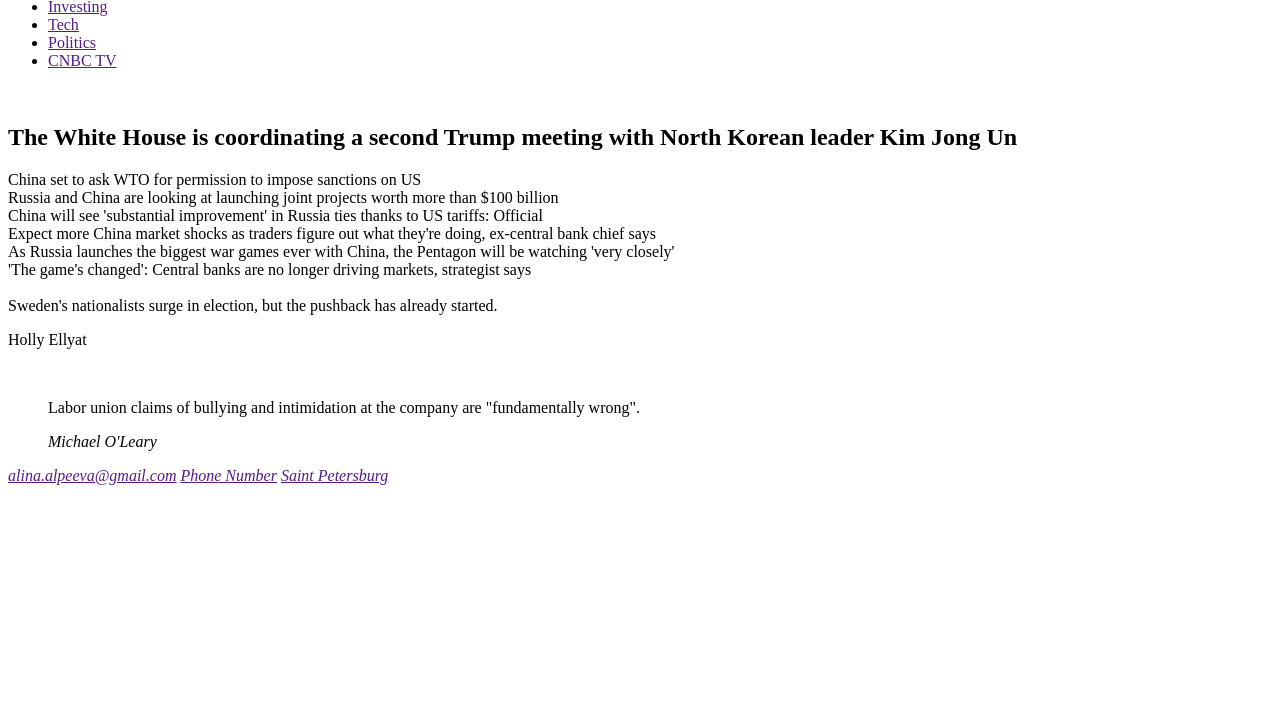
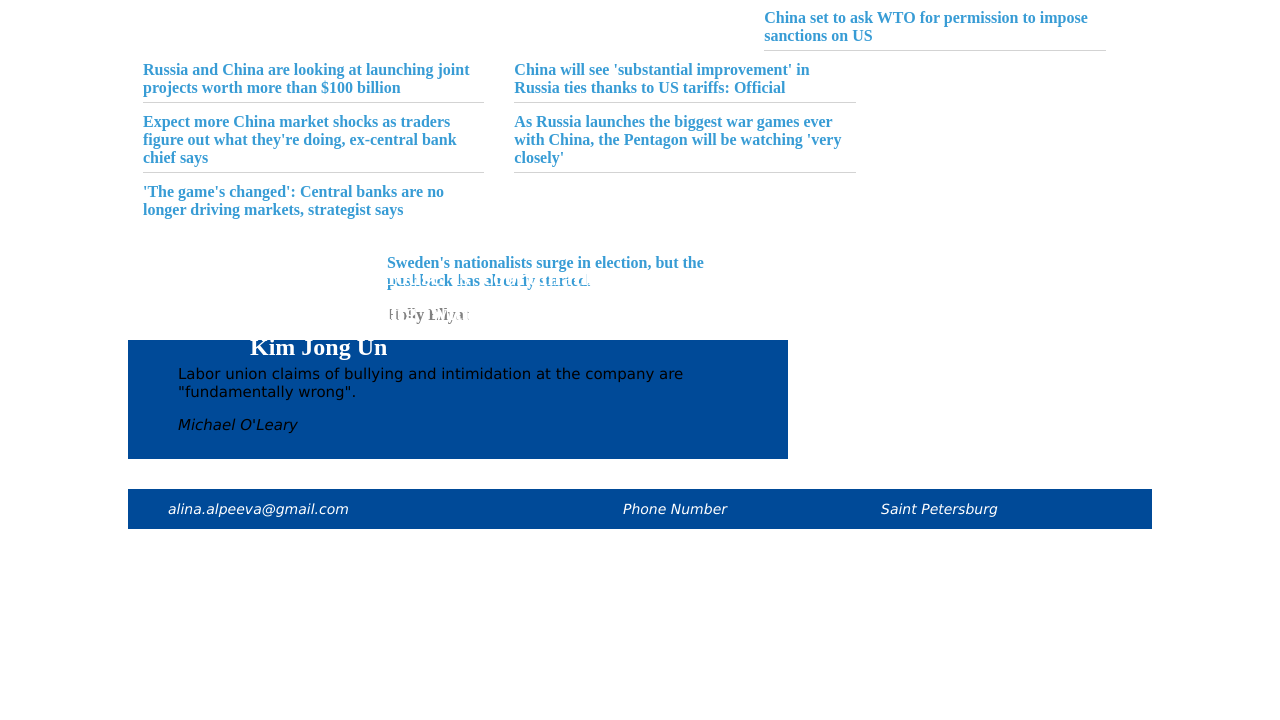
Before and after one commit to alinaformiga/cnbc_update, a plain HTML site: page index.html in a window 1280 px wide. Shown: the part 80-800 px from the top of the page. Drawn offline with Linux system fonts and the light colour scheme; files that its build step writes are made by us from their sources; files whose address does not match are found by name.

Commit message:
semantic tags added

```diff
--- a/index.html
+++ b/index.html
@@ -3,7 +3,7 @@
   <head>
     <meta charset="utf-8">
     <title></title>
-    <link rel="stylesheet" href="/Users/alinaalpeeva/Desktop/WHS/newspaper/style.css">
+    <link rel="stylesheet" href="/Users/alinaalpeeva/Desktop/cnbc-site/CNBC_update/style.css">
   </head>
   <body>
   <header>
@@ -30,7 +30,7 @@
             <h2>The White House is coordinating a second Trump meeting with North Korean leader Kim Jong Un</h2>
           </article>
 
-          <aside>
+          <aside class="links">
               <div class="col-1-3">China set to ask WTO for permission to impose sanctions on US</div>
               <div class="col-1-3">Russia and China are looking at launching joint projects worth more than $100 billion</div>
               <div class="col-1-3">China will see 'substantial improvement' in Russia ties thanks to US tariffs: Official</div>
@@ -47,7 +47,7 @@
           </div>
            <div class="col-3-1"><img src="/Users/alinaalpeeva/Desktop/WHS/newspaper/ad.png" alt=""></div>
          </section>
-         <aside>
+         <aside class="quote">
            <blockquote>
            <p>Labor union claims of bullying and intimidation at the company are "fundamentally wrong".</p>
            <cite>Michael O'Leary</cite>
--- a/style.css
+++ b/style.css
@@ -0,0 +1,129 @@
+body {
+  margin: 0px;
+}
+.container {
+  width: 100%;
+  max-width: 1024px;
+  padding: 15px;
+  margin: 0 auto;
+}
+.container:after {
+  content: "";
+  display: table;
+  clear: both;
+}
+.logo {
+  float: left;
+}
+nav {
+  float:left;
+}
+nav ul {
+  margin: 0px;
+  padding: 0px;
+  list-style: none;
+}
+nav a {
+  text-decoration: none;
+  line-height: 40px;
+  color:white;
+  font-size: 18px;
+  font-family: Proxima Nova;
+}
+nav li {
+  display: inline-block;
+  font-family: Gotham Narrow;
+  padding: 0 15px;
+}
+.logo img {
+  width: 50px;
+  height: 40px;
+}
+.container:after, .row:after {
+  content: "";
+  display: table;
+  clear: both;
+}
+.col-2-3 {
+  float: left;
+  width: 60.6666666667%;
+}
+.col-1-3 {
+  float: left;
+  width: 33.3333333333%;
+  margin: 0 15px 10px;
+  padding-bottom: 5px;
+  font-family: Gotham Narrow;
+  color:#389cd5;
+  font-weight: bold;
+  border-bottom: 1px solid lightgrey;
+}
+.col-2-3 img {
+  width: 100%;
+}
+.col-1-3:last-child {
+  border-bottom:none;
+}
+.col-3-3 {
+  float: left;
+  width:23.3333333333%;
+  padding-top: 20px;
+  margin-right: 20px;
+}
+.col-3-2 {
+  float: left;
+  width: 33.3333333333%;
+  padding-top: 20px;
+  font-family:Gotham Narrow;
+  font-weight: bold;
+  color:#389cd5;
+
+}
+.col-3-1 {
+  float: right;
+  width: 30%;
+  padding-top: 20px;
+}
+.col-3-2 p {
+  color: grey;
+}
+header {
+  background-color: #005096;
+
+}
+h2 {
+  position: absolute;
+  top:320px;
+  width: 36.6666666667%;
+  left:250px;
+  font-family: Gotham Narrow;
+  color: white;
+  text-align: justify;
+  line-height: 35px;
+}
+.contacts a {
+  text-decoration: none;
+  color:white;
+  font-family: Verdana;
+  font-size: 14px;
+  line-height: 40px;
+}
+.contacts {
+  background-color: #004A98;
+  height: 40px;
+}
+.email {
+  margin-right: 270px;
+  margin-left: 40px;
+}
+.location {
+  margin-left: 150px;
+}
+.quote {
+  background-color: grey;
+  padding: 10px;
+  width: 640px;
+  background-color: #004A98;
+  font-size: 15px;
+  font-family:Verdana;
+}
```
